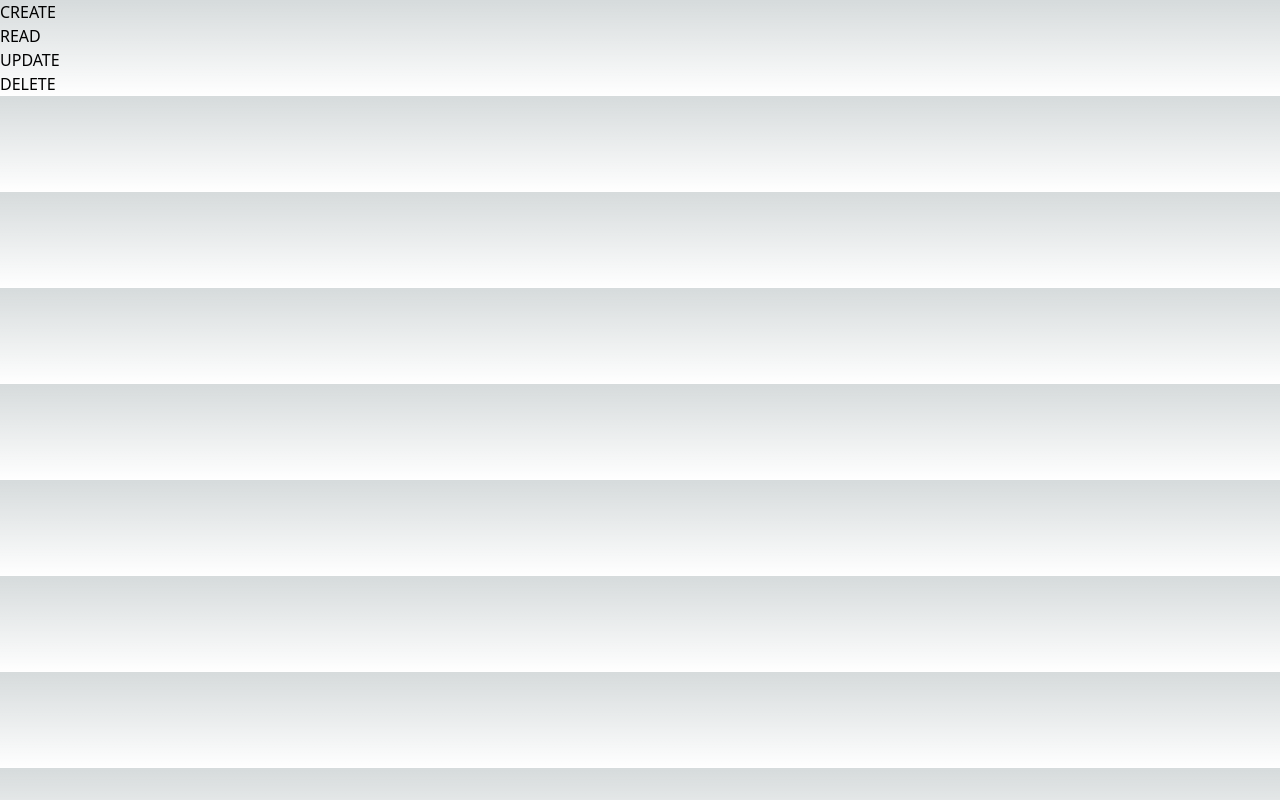
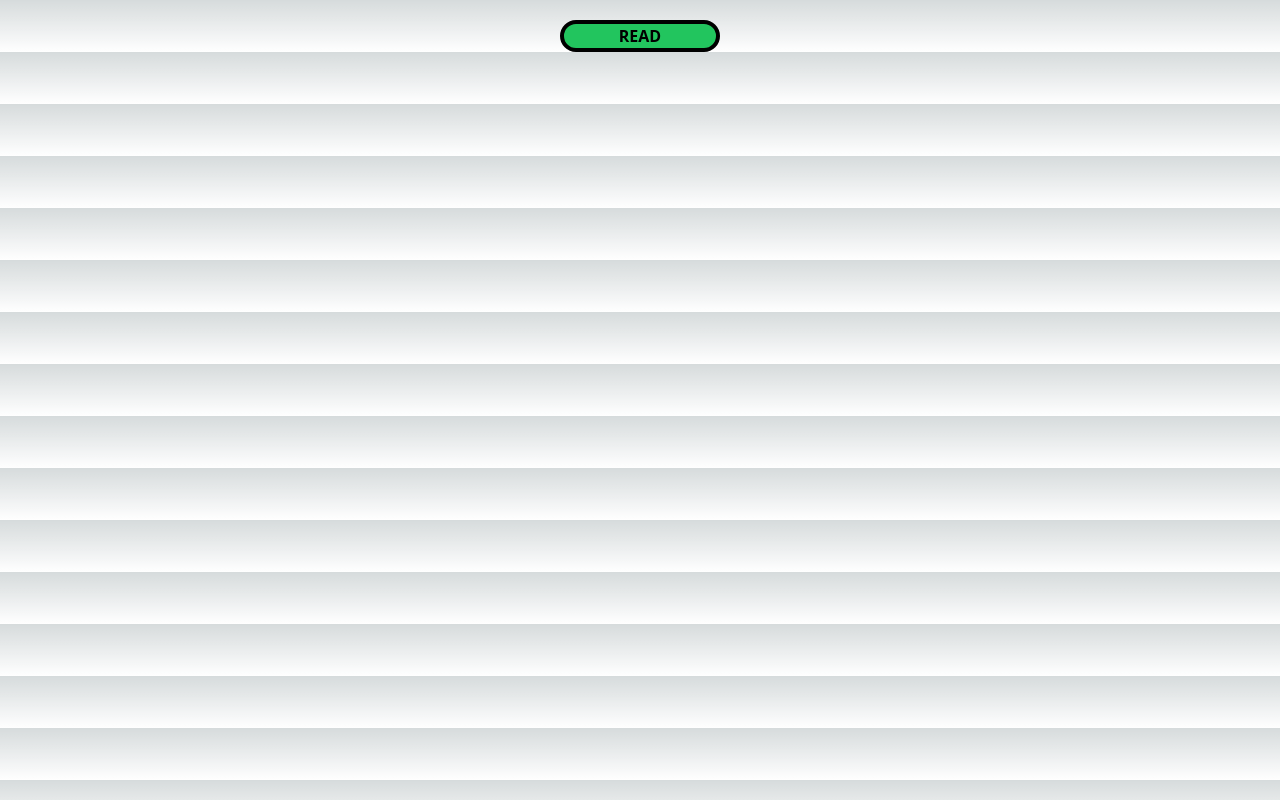
Before and after one commit to alricf/u-ledger-challenge, a Next.js app: page /patientHomePage in a window 1280 px wide. Built offline with nearby package versions, Linux system fonts and the light colour scheme.

Commit message:
Styling and formatting list items and changing prop name

```diff
--- a/src/components/NavBar.jsx
+++ b/src/components/NavBar.jsx
@@ -1,34 +1,34 @@
 import Link from "next/link";
 
-export default function NavBar({ patient }) {
+export default function NavBar({ readOnly }) {
   return (
     <>
-      {patient ?
-        <ul>
-          <li>
+      {readOnly ?
+        <ul className='flex justify-center items-start mt-5'>
+          <li className='flex justify-center align-center bg-green-500 border-4 border-black w-40 text-black rounded-t-2xl rounded-b-2xl font-bold'>
             <Link href='/read'>
               READ
             </Link>
           </li>
         </ul>
         :
-        <ul>
-          <li>
+        <ul className='flex justify-center items-start gap-10 mt-5'>
+          <li className='flex justify-center align-center bg-green-500 border-4 border-black w-40 text-black rounded-t-2xl rounded-b-2xl font-bold'>
             <Link href='/create'>
               CREATE
             </Link>
           </li>
-          <li>
+          <li className='flex justify-center align-center bg-green-500 border-4 border-black w-40 text-black rounded-t-2xl rounded-b-2xl font-bold'>
             <Link href='/read'>
               READ
             </Link>
           </li>
-          <li>
+          <li className='flex justify-center align-center bg-green-500 border-4 border-black w-40 text-black rounded-t-2xl rounded-b-2xl font-bold'>
             <Link href='/update'>
               UPDATE
             </Link>
           </li >
-          <li>
+          <li className='flex justify-center align-center bg-green-500 border-4 border-black w-40 text-black rounded-t-2xl rounded-b-2xl font-bold'>
             <Link href='/delete'>
               DELETE
             </Link>
```
